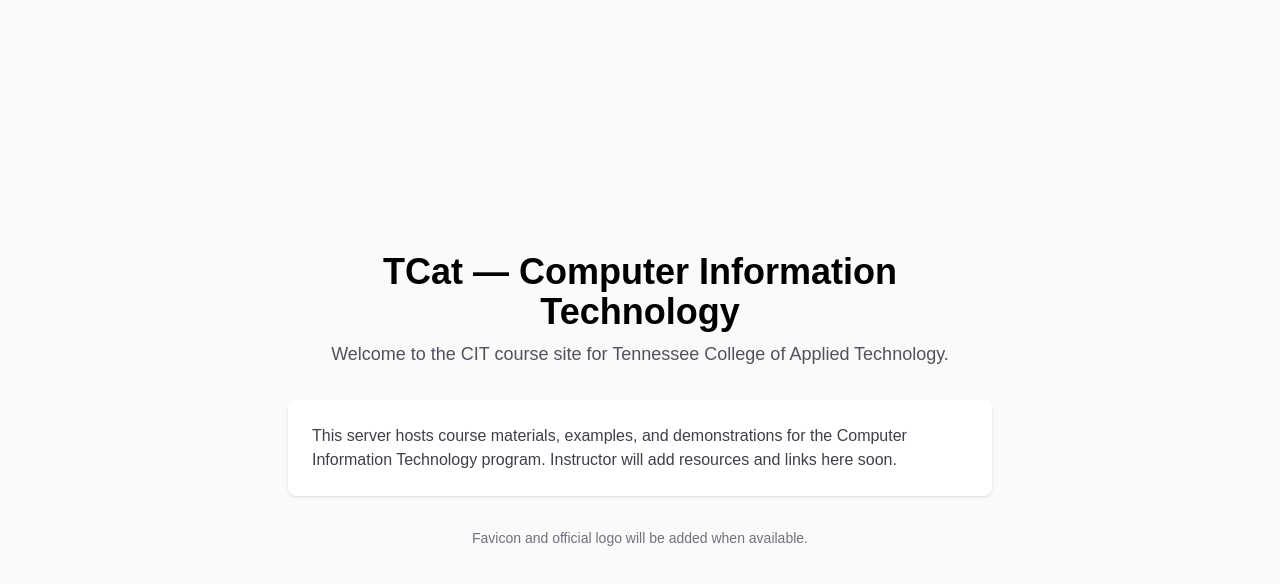
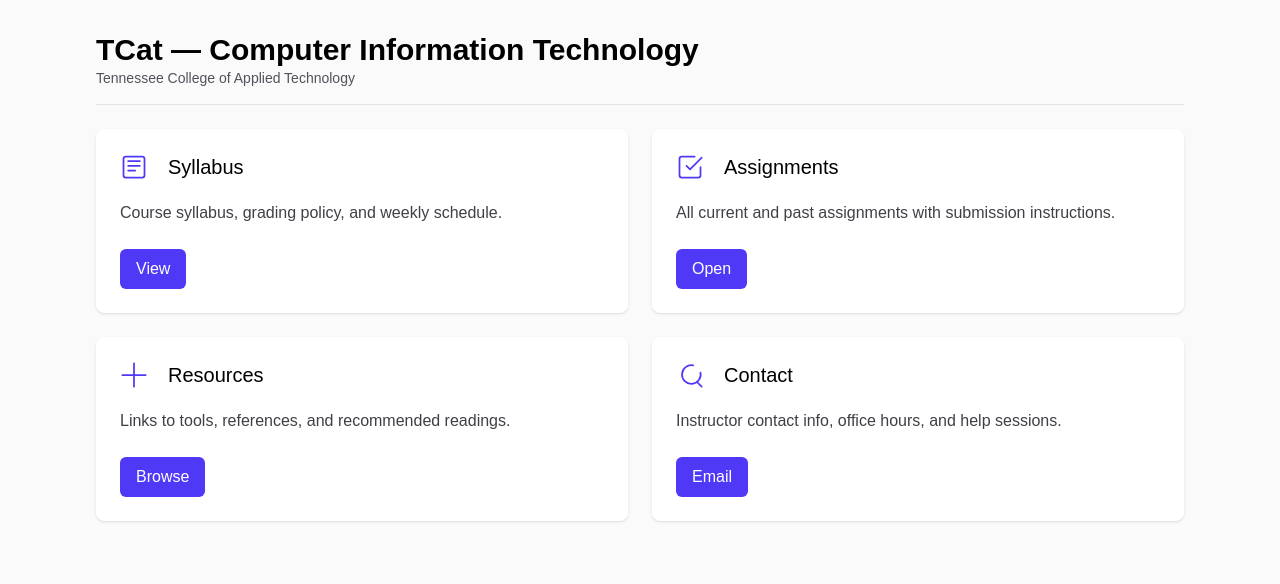
Before and after one commit to Capttech/tcatwebserver, a Next.js app: page / in a window 1280 px wide. Shown: the top 584 px of the page. Built offline with nearby package versions, Linux system fonts and the light colour scheme.

Commit message:
update root primary look

```diff
--- a/app/page.tsx
+++ b/app/page.tsx
@@ -1,28 +1,99 @@
+type Option = {
+  id: string;
+  icon: JSX.Element;
+  title: string;
+  description: string;
+  href: string;
+  buttonLabel: string;
+};
+
 export default function Home() {
+  const options: Option[] = [
+    {
+      id: "syllabus",
+      icon: (
+        <svg width="28" height="28" viewBox="0 0 24 24" fill="none" xmlns="http://www.w3.org/2000/svg" className="text-indigo-600">
+          <path d="M7 7h10M7 11h10M7 15h6" stroke="currentColor" strokeWidth="1.5" strokeLinecap="round" strokeLinejoin="round" />
+          <rect x="3" y="3" width="18" height="18" rx="2" stroke="currentColor" strokeWidth="1.5" />
+        </svg>
+      ),
+      title: "Syllabus",
+      description: "Course syllabus, grading policy, and weekly schedule.",
+      href: "#/syllabus",
+      buttonLabel: "View",
+    },
+    {
+      id: "assignments",
+      icon: (
+        <svg width="28" height="28" viewBox="0 0 24 24" fill="none" xmlns="http://www.w3.org/2000/svg">
+          <path d="M9 11l3 3L22 4" stroke="currentColor" strokeWidth="1.5" strokeLinecap="round" strokeLinejoin="round" />
+          <path d="M21 12v7a2 2 0 0 1-2 2H5a2 2 0 0 1-2-2V5a2 2 0 0 1 2-2h11" stroke="currentColor" strokeWidth="1.5" strokeLinecap="round" strokeLinejoin="round" />
+        </svg>
+      ),
+      title: "Assignments",
+      description: "All current and past assignments with submission instructions.",
+      href: "#/assignments",
+      buttonLabel: "Open",
+    },
+    {
+      id: "resources",
+      icon: (
+        <svg width="28" height="28" viewBox="0 0 24 24" fill="none" xmlns="http://www.w3.org/2000/svg">
+          <path d="M12 2v20M2 12h20" stroke="currentColor" strokeWidth="1.5" strokeLinecap="round" strokeLinejoin="round" />
+        </svg>
+      ),
+      title: "Resources",
+      description: "Links to tools, references, and recommended readings.",
+      href: "#/resources",
+      buttonLabel: "Browse",
+    },
+    {
+      id: "contact",
+      icon: (
+        <svg width="28" height="28" viewBox="0 0 24 24" fill="none" xmlns="http://www.w3.org/2000/svg">
+          <path d="M21 10a8 8 0 11-6.3-6.3" stroke="currentColor" strokeWidth="1.5" strokeLinecap="round" strokeLinejoin="round" />
+          <path d="M22 22l-4-4" stroke="currentColor" strokeWidth="1.5" strokeLinecap="round" strokeLinejoin="round" />
+        </svg>
+      ),
+      title: "Contact",
+      description: "Instructor contact info, office hours, and help sessions.",
+      href: "#/contact",
+      buttonLabel: "Email",
+    },
+  ];
+
   return (
-    <div className="min-h-screen flex items-center justify-center bg-zinc-50 dark:bg-black">
-      <main className="w-full max-w-3xl p-8">
-        <header className="text-center">
-          <h1 className="text-4xl font-bold text-black dark:text-zinc-50">
-            TCat — Computer Information Technology
-          </h1>
-          <p className="mt-2 text-lg text-zinc-600 dark:text-zinc-400">
-            Welcome to the CIT course site for Tennessee College of Applied Technology.
-          </p>
-        </header>
+    <div className="min-h-screen bg-zinc-50 dark:bg-black text-black dark:text-zinc-50">
+      <div className="max-w-6xl mx-auto p-8">
+        <div className="flex items-center justify-between border-b border-zinc-200 dark:border-zinc-800 pb-4">
+          <div>
+            <h1 className="text-3xl font-semibold">TCat — Computer Information Technology</h1>
+            <p className="text-sm text-zinc-600 dark:text-zinc-400">Tennessee College of Applied Technology</p>
+          </div>
+        </div>
 
-        <section className="mt-8 bg-white dark:bg-[#0b0b0b] rounded-lg p-6 shadow">
-          <p className="text-base text-zinc-700 dark:text-zinc-300">
-            This server hosts course materials, examples, and demonstrations for the
-            Computer Information Technology program. Instructor will add resources
-            and links here soon.
-          </p>
+        <section className="mt-6 grid grid-cols-1 sm:grid-cols-2 gap-6">
+          {options.map((opt) => (
+            <article key={opt.id} className="flex flex-col p-6 bg-white dark:bg-[#0b0b0b] rounded-lg shadow h-full">
+              <div className="flex items-start gap-4">
+                <div className="w-8 h-8 text-indigo-600 flex-shrink-0">{opt.icon}</div>
+                <h2 className="text-xl font-medium mt-0">{opt.title}</h2>
+              </div>
+
+              <p className="mt-4 text-zinc-700 dark:text-zinc-300 flex-1">{opt.description}</p>
+
+              <div className="mt-6">
+                <a
+                  href={opt.href}
+                  className="inline-flex items-center rounded-md bg-indigo-600 px-4 py-2 text-white hover:bg-indigo-700"
+                >
+                  {opt.buttonLabel}
+                </a>
+              </div>
+            </article>
+          ))}
         </section>
-
-        <footer className="mt-8 text-sm text-center text-zinc-500 dark:text-zinc-400">
-          Favicon and official logo will be added when available.
-        </footer>
-      </main>
+      </div>
     </div>
   );
 }
```
